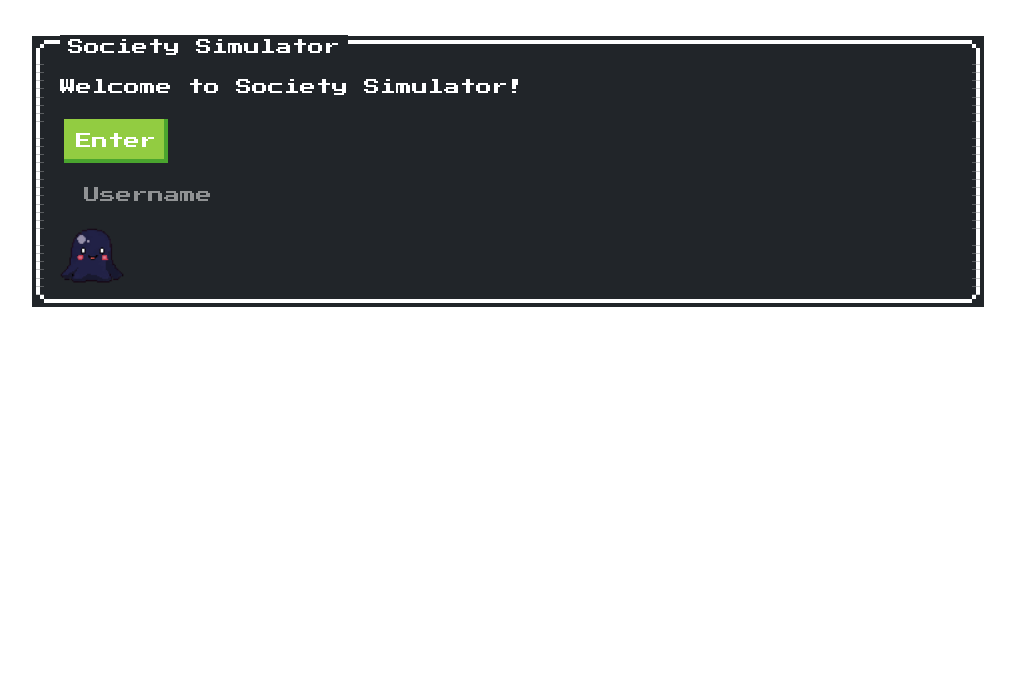
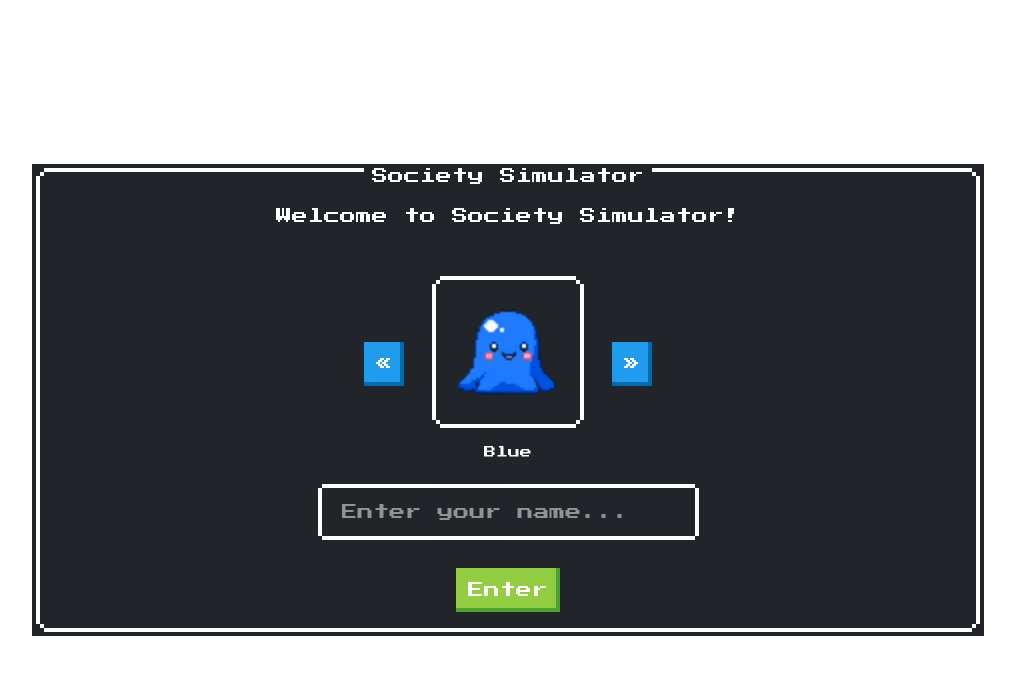
Before and after one commit to viktormandlbauer/society-simulator, a Next.js app in the folder frontend/: page / in a window 1280 px wide. Shown: the top 674 px of the page, without its empty margins (132-1147 px from the left). Built offline with nearby package versions, Linux system fonts and the light colour scheme.

Commit message:
Added layout structure for startpage with a avatar selection and name input

```diff
--- a/frontend/src/app/layout.tsx
+++ b/frontend/src/app/layout.tsx
@@ -18,7 +18,7 @@ export default function RootLayout({children,}: { children: ReactNode }) {
     return (
         <html lang="en">
         <body
-            className={`${pressStart2P.className} min-h-screen bg-slate-900 text-slate-100 flex justify-center items-start `}
+            className={`${pressStart2P.className} min-h-screen bg-slate-900 text-slate-100 flex justify-center items-center `}
         >
         <main className="w-full max-w-5xl p-4 md:p-8">
             {children}
--- a/frontend/src/app/page.tsx
+++ b/frontend/src/app/page.tsx
@@ -1,20 +1,64 @@
 "use client";
+
 import {NesButton} from "@/components/ui/NesButton";
 import {NesInput} from "@/components/ui/NesInput";
-import {AvatarIcon} from "@/components/ui/AvatarIcon";
+import {useState} from "react";
+import {AVATARS} from "@/lib/avatars";
+import {AvatarPreview} from "@/components/ui/AvatarPreview";
 
 export default function Home() {
+    const [selectedIndex, setSelectedIndex] = useState(0);
+    const currentAvatar = AVATARS[selectedIndex];
+
     const handleEnter = () => {
         // TODO: Implement enter button functionality
     }
 
+    function handleNextAvatar() {
+        console.log(selectedIndex);
+        setSelectedIndex((prevIndex) => (prevIndex + 1) % AVATARS.length);
+    }
+
+    function handlePreviousAvatar() {
+        console.log(selectedIndex);
+        setSelectedIndex((prevIndex) => (prevIndex - 1 + AVATARS.length) % AVATARS.length);
+    }
+
     return (
-        <div className="nes-container with-title is-rounded is-dark">
+        <div className="nes-container with-title is-rounded is-dark flex flex-col items-center">
             <p className="title">Society Simulator</p>
             <p>Welcome to Society Simulator!</p>
-            <NesButton variant="success" onEnter={handleEnter} style={{ marginRight: 10}}>Enter</NesButton>
-            <NesInput placeholder="Username" style={{ marginRight: 10}} />
-            <AvatarIcon avatarId="black" size="large" />
+
+            <div className="mt-6 flex flex-col gap-6 items-center">
+                {/* Avatar Selection */}
+                <div className="flex items-center gap-4">
+                    <NesButton type="button" onClick={handlePreviousAvatar} aria-label="Previous Avatar">
+                        «
+                    </NesButton>
+
+                    <AvatarPreview id={currentAvatar.id} />
+
+                    <NesButton type="button" onClick={handleNextAvatar} aria-label="Next Avatar">
+                        »
+                    </NesButton>
+                </div>
+
+                {/* Enter + Name Input */}
+                <div className="flex items-center gap-4">
+                    <label htmlFor="player-name" className="sr-only">
+                        Player name
+                    </label>
+                    <NesInput
+                        placeholder="Enter your name..."
+                        className="w-full is-dark"
+                    />
+                </div>
+                <div className="flex items-center gap-4">
+                    <NesButton variant="success" type="button">
+                        Enter
+                    </NesButton>
+                </div>
+            </div>
         </div>
     );
 
--- a/frontend/src/components/ui/AvatarIcon.tsx
+++ b/frontend/src/components/ui/AvatarIcon.tsx
@@ -1,4 +1,4 @@
-import {getAvatarConfigById, type AvatarId} from "@/lib/Avatars";
+import {getAvatarConfigById, type AvatarId} from "@/lib/avatars";
 
 export type AvatarSize = "small" | "medium" | "large";
 
@@ -16,7 +16,7 @@ export function AvatarIcon({
 }: AvatarIconProps) {
     const avatar = getAvatarConfigById(avatarId);
 
-    const sizeClass = size === "small" ? "scale-75" : size === "large" ? "scale-125" : "scale-100"
+    const sizeClass = size === "small" ? "scale-75" : size === "large" ? "scale-200" : "scale-100"
 
     return (
         <img
--- /dev/null
+++ b/frontend/src/components/ui/AvatarPreview.tsx
@@ -0,0 +1,20 @@
+import {AvatarIcon} from "@/components/ui/AvatarIcon";
+import {getAvatarConfigById, type AvatarId} from "@/lib/avatars";
+
+interface AvatarPreviewProps {
+    id: AvatarId;
+    className?: string;
+}
+
+export function AvatarPreview({ id, className = "" }: AvatarPreviewProps) {
+    const avatar = getAvatarConfigById(id);
+
+    return (
+        <div className={`flex flex-col items-center ${className}`}>
+            <div className="nes-container is-rounded is-dark flex items-center justify-center size-40">
+                <AvatarIcon avatarId={id} size="large" />
+            </div>
+            <span className="text-xs mt-2">{avatar.label}</span>
+        </div>
+    )
+}
--- a/frontend/src/components/ui/NesButton.tsx
+++ b/frontend/src/components/ui/NesButton.tsx
@@ -11,7 +11,7 @@ export interface NesButtonProps
     extends ButtonHTMLAttributes<HTMLButtonElement> {
     variant?: NesButtonVariant;
     children: ReactNode;
-    onEnter?: () => void;
+    onClick?: () => void;
     // onEnter function prop for handling enter button click
 }
 
@@ -20,7 +20,7 @@ export interface NesButtonProps
 export function NesButton({
     variant = "primary",
     className = "",
-    onEnter = () => {},
+    onClick = () => {},
     children,
     ...props
 }: NesButtonProps) {
@@ -31,15 +31,15 @@ export function NesButton({
         variant === "error" ? "is-error" :
         variant === "disabled" ? "is-disabled" : "";
 
-    const handleEnter = () => {
+    const handleClick = () => {
         console.log("Enter button clicked");
-        onEnter();
+        onClick();
     }
     return (
         <button
             {...props}
             className={`nes-btn ${variantClass} ${className}`.trim()}
-            onClick={handleEnter}
+            onClick={handleClick}
             >
             {children}
         </button>
```
Also changed, not shown: frontend/src/lib/avatars.ts (renamed from frontend/src/lib/Avatars.ts).
